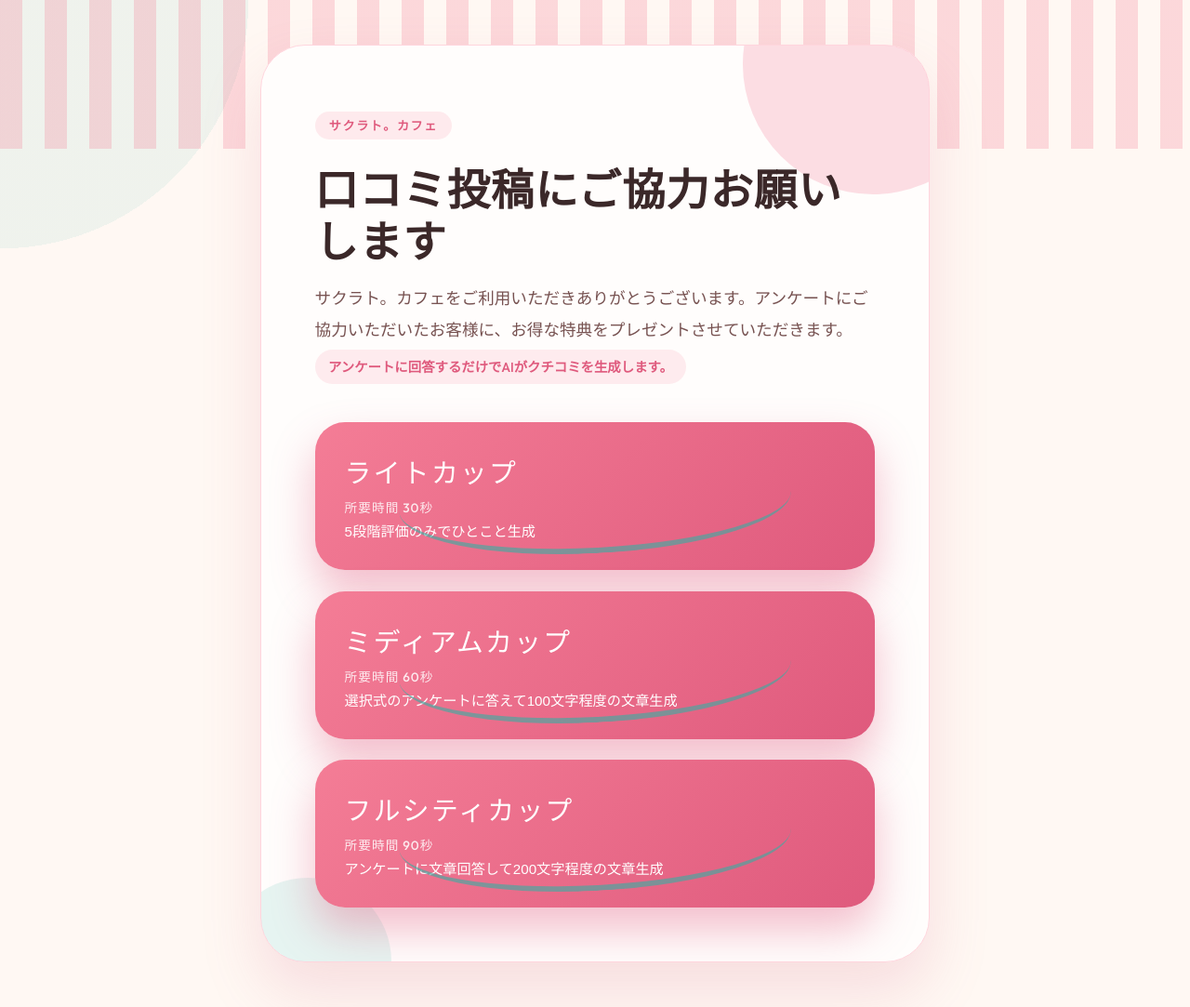
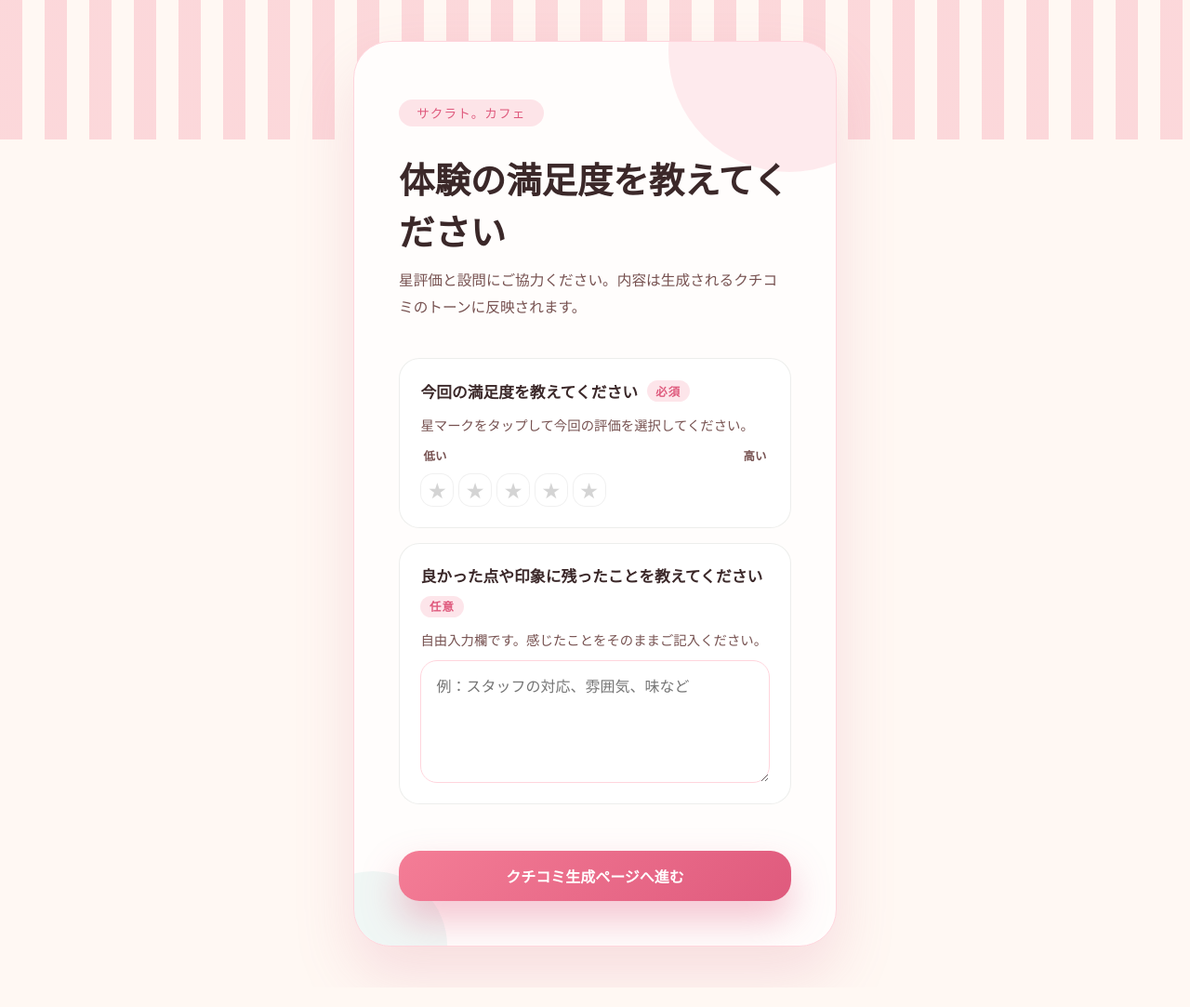
Before and after one commit to piste-boss/sora_prompt_generator, a website built with Vite: page index.html in a window 1280 px wide. Shown: the whole page at 93% size. After the commit the page ends 1062 px from the top, so only its background shows below. Built offline with nearby package versions, Linux system fonts and the light colour scheme; files whose address does not match are found by name.

Commit message:
feat: show form1 on root page

```diff
--- a/index.html
+++ b/index.html
@@ -4,57 +4,38 @@
     <meta charset="UTF-8" />
     <link rel="icon" type="image/svg+xml" href="/vite.svg" />
     <meta name="viewport" content="width=device-width, initial-scale=1.0" />
-    <link rel="stylesheet" href="./src/style.css" />
     <link rel="preconnect" href="https://fonts.googleapis.com" />
     <link rel="preconnect" href="https://fonts.gstatic.com" crossorigin />
     <link
       href="https://fonts.googleapis.com/css2?family=Outfit:wght@500;600;700&family=Zen+Kaku+Gothic+New:wght@400;500;700&display=swap"
       rel="stylesheet"
     />
-    <title>サクラト。カフェ 口コミルータ</title>
+    <link rel="stylesheet" href="./src/form2/style.css" />
+    <title>アンケートフォーム1 - サクラト。カフェ</title>
   </head>
   <body>
-    <div id="app">
+    <div id="form2-app" data-form-key="form1">
       <noscript>
         <p style="padding:1rem; text-align:center;">JavaScriptを有効にしてご利用ください。</p>
       </noscript>
-      <main class="router">
-        <header class="router__header">
-          <p class="router__brand" data-role="brand">
-            <img class="router__brand-logo" data-role="brand-logo" alt="サクラト。カフェ ロゴ" hidden />
+      <main class="form2">
+        <header class="form2__header">
+          <p class="form2__brand" data-role="brand">
+            <img class="form2__brand-logo" data-role="brand-logo" alt="サクラト。カフェ ロゴ" hidden />
             <span data-role="brand-text">サクラト。カフェ</span>
           </p>
-          <h1 class="router__heading">口コミ投稿にご協力お願いします</h1>
-          <p class="router__lead">
-            サクラト。カフェをご利用いただきありがとうございます。アンケートにご協力いただいたお客様に、お得な特典をプレゼントさせていただきます。
-            <span class="router__note">アンケートに回答するだけでAIがクチコミを生成します。</span>
+          <h1 class="form2__title" data-role="title">体験の満足度を教えてください</h1>
+          <p class="form2__lead" data-role="lead">
+            星評価と設問にご協力ください。回答内容は生成されるクチコミのトーンに反映されます。
           </p>
         </header>
-        <section class="router__buttons">
-          <button class="router__button" data-tier="beginner">
-            <span class="router__button-label">ライトカップ</span>
-            <span class="router__button-meta">
-              <small class="router__button-meta-highlight" data-role="button-meta-highlight">所要時間 30秒</small>
-              <span class="router__button-meta-description" data-role="button-meta-description">5段階評価のみでひとこと生成</span>
-            </span>
-          </button>
-          <button class="router__button" data-tier="intermediate">
-            <span class="router__button-label">ミディアムカップ</span>
-            <span class="router__button-meta">
-              <small class="router__button-meta-highlight" data-role="button-meta-highlight">所要時間 60秒</small>
-              <span class="router__button-meta-description" data-role="button-meta-description">選択式のアンケートに答えて100文字程度の文章生成</span>
-            </span>
-          </button>
-          <button class="router__button" data-tier="advanced">
-            <span class="router__button-label">フルシティカップ</span>
-            <span class="router__button-meta">
-              <small class="router__button-meta-highlight" data-role="button-meta-highlight">所要時間 90秒</small>
-              <span class="router__button-meta-description" data-role="button-meta-description">アンケートに文章回答して200文字程度の文章生成</span>
-            </span>
-          </button>
+        <section class="form2__questions" data-role="question-list"></section>
+        <section class="form2__actions">
+          <button type="button" class="form2__button" data-role="submit">クチコミ生成ページへ進む</button>
         </section>
+        <p class="form2__status" data-role="status" hidden></p>
       </main>
     </div>
-    <script type="module" src="./src/main.js"></script>
+    <script type="module" src="./src/form2/main.js"></script>
   </body>
 </html>
```
Also changed, not shown: docs/summary.md (+5 -5 lines), README.md.
